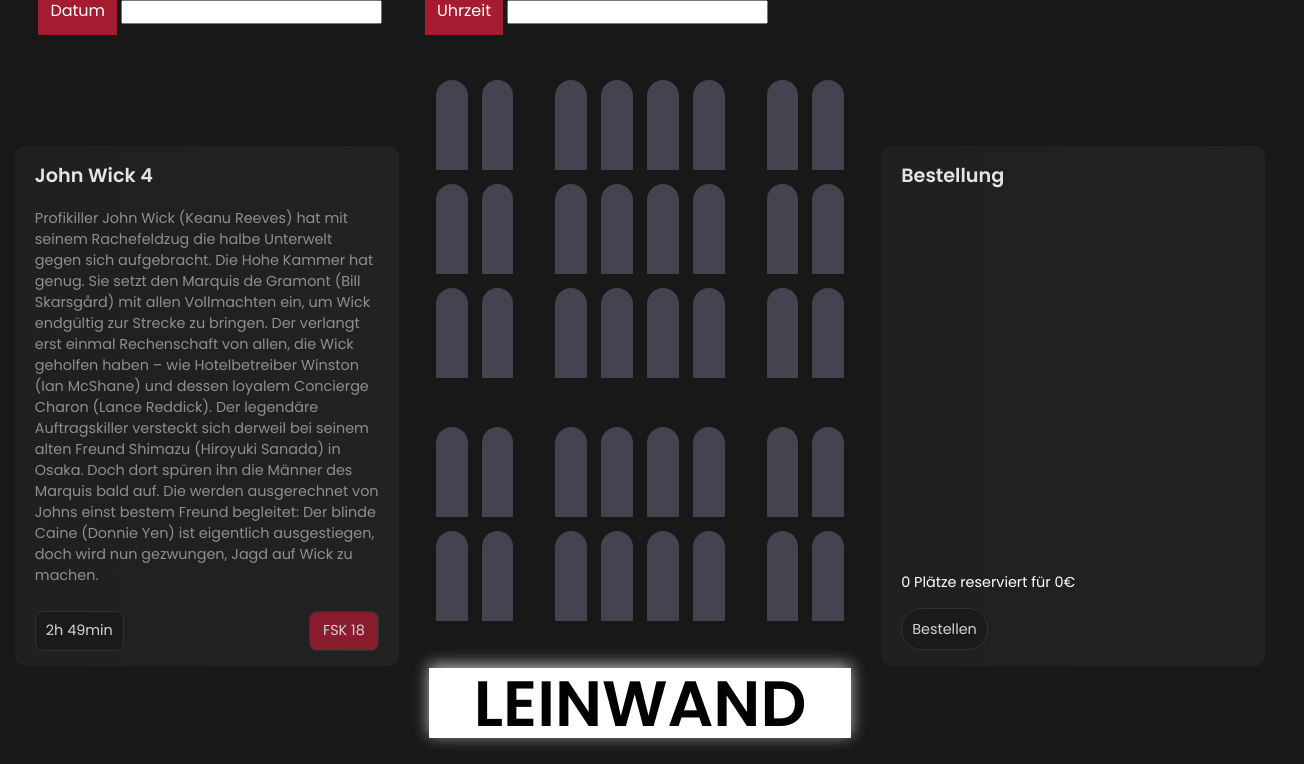
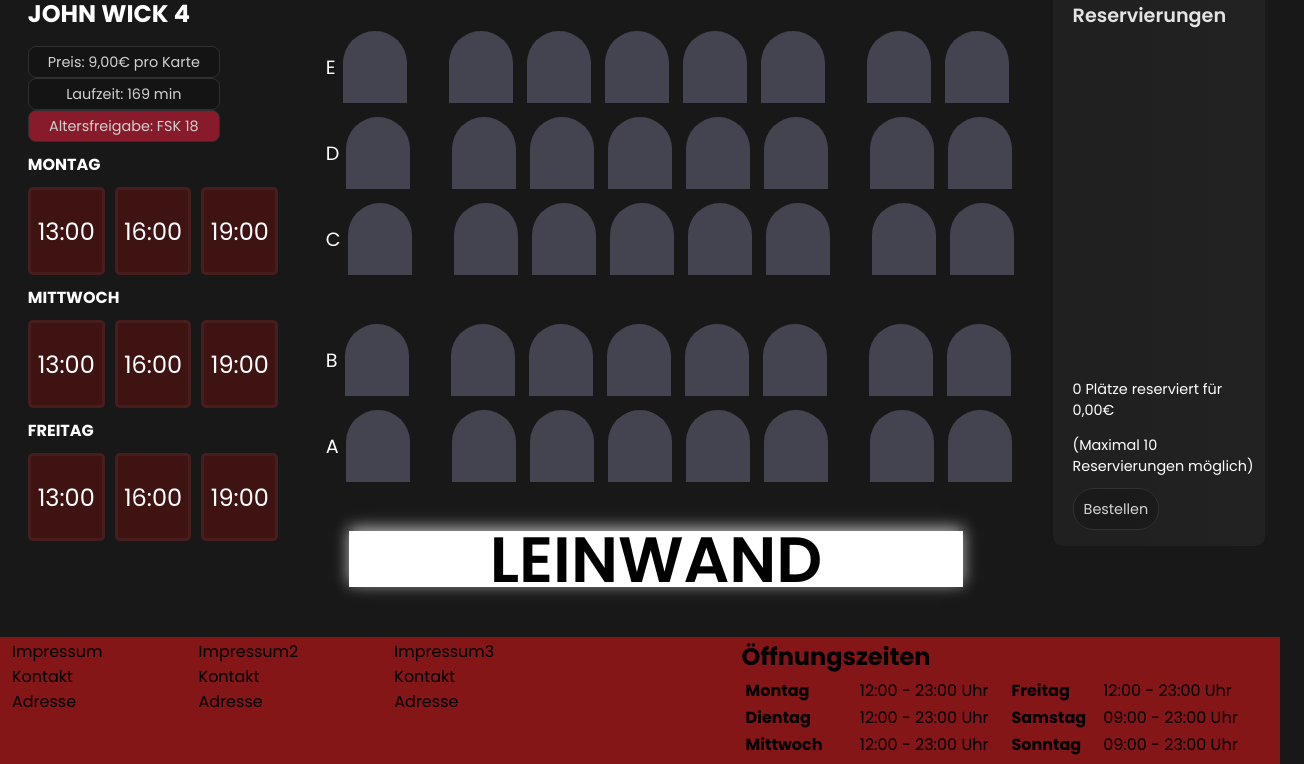
Before and after one commit to Ant0nRe/WA2_Praktikum, a plain HTML site: page Kino - Ticketverkauf/Reservieren/Reservieren.html in a window 1280 px wide. Shown: the part 194-958 px from the top of the page, 1304 px wide, since content can reach past the window. Drawn offline with Linux system fonts and the light colour scheme.

Commit message:
Add files via upload

```diff
--- a/Kino - Ticketverkauf/Reservieren/Reservieren.css
+++ b/Kino - Ticketverkauf/Reservieren/Reservieren.css
@@ -14,7 +14,7 @@
 }
 
 .header {
-    width: 100%;
+    width: 100vw;
     height: 15vh;
     background-color:#841617;
     display: flex;
@@ -36,77 +36,199 @@
     height: 10vh;
 }
 
-.titel h1 {
-    color: #e4e4e4;
-    font-size: 2.5rem;
-    font-weight: 600;
-    padding-left: 3vw
+.container3 .box {
+    display: table;
+    margin-top: 32px;
+    margin-bottom: 50px;
 }
 
-.dropdown {
-    position: relative;
-    display: inline-block;
-    padding-left: 3vw;
-    padding-bottom: 1vh;
+.container3 .box .box-row {
+    display: table-row;
+}
+
+.container3 .box .box-cell {
+    display: table-cell;
+    padding:  0 15px;
+}
+
+.container3 .box .box-cell.box1 {
+    background: #181818;
+    color: white;
+    width: 25vw;
+}
+.container3 .box .box-cell.box2 {
+    background:#181818;
+    color: white;
+    font-size: 1.2rem;
+    width: 55vw;
+}
+
+.container3 .box .box-cell.box3 {
+    background:#181818;
+    width: 20vw;
+}
+
+.box-cell.box1 h2 {
+    margin: 0 0 15px 1vw;
+}
+
+.fsk , .laufzeit {
+    opacity: 0.8;
+    border: 1px solid #363636;
+    border-radius: 8px;
+    padding: 10px;
+    height: 4vh;
+    max-width: 15vw;
+    display: flex;
+    align-items: center;
+    justify-content: center;
+    margin-left: 1vw;
+}
+
+.fsk {
+    background-color: #A51C30;
+}
+
+.laufzeit {
+    background-color: rgba(0,0,0,0.2);
+}
+
+.laufzeit p , .fsk p {
+    color: #ffffff;
+    font-size: 0.9rem;
+}
+
+.box-cell.box1 h4 {
+    margin: 10px 0;
+    padding-left: 1vw;
+}
+
+.wrapper {
+    display: grid;
+    grid-template-columns: 6vw 6vw 6vw;
+    grid-gap: 10px;
+    grid-template-rows: 11vh;
+    margin: 10px 0;
+    padding-left: 1vw;
+}
+
+.boxtime {
+    display: flex;
+    justify-content: center;
+    align-items: center;
+    background-color: rgba(218, 4, 4, 0.205);
+    color: #fff;
+    border-radius: 5px;
+    padding: 20px;
+    font-size: 150%;
+    border: solid;
+    border-color: rgba(219, 207, 207, 0.05);
+}
+
+.boxtime:hover {
+    cursor: pointer;
+    transform: scale(1.2);
+}
+
+.boxtime-sold {
+    display: flex;
+    justify-content: center;
+    align-items: center;
+    background-color: rgba(218, 4, 4, 0.623);
+    color: #fff;
+    border-radius: 5px;
+    padding: 20px;
+    font-size: 150%;
+    border: solid;
+    border-color: rgba(255, 68, 0, 0.61);
   }
 
-.dropbtn {
-    background-color: #A51C30;
-    color: white;
-    padding: 12px;
-    font-size: 16px;
-    border: none;
-  }
-
-.dropdown-content {
-    display: none;
-    position: absolute;
-    background-color: #f1f1f1;
-    min-width: 160px;
-    box-shadow: 0 8px 16px 0 rgba(0,0,0,0.2);
-    z-index: 1;
-  }
-
-.dropdown-content p {
-    color: #181818;
-    padding: 10px 13px;
-    display: block;
-    border-style: solid;
-    border-width: 0.01cm;
-  }
-.dropdown-content p:hover {
-    background-color: #ddd;
+.boxtime-sold:hover {
     cursor: pointer;
+    transform: scale(1.2);
 }
 
-.dropdown:hover .dropdown-content {
-    display: block;
+.containerSeats {
 }
 
-.dropdown:hover .dropbtn {
-    background-color: #841617;
+.row {
+    display: flex;
 }
 
-.middle {
+.row:nth-of-type(3) {
+    margin-bottom: 35px;
+}
+
+.row td {
+    display: flex;
+    justify-content: center;
+    align-items: center;
+    padding-left: 0;
+}
+
+.number {
+    background-color: #181818;
+    height: 6vh;
+    width: 5vw;
+    margin: 7px;
     display: flex;
     align-items: center;
     justify-content: center;
 }
 
-.movieinfo {
-    max-height: 65vh;
-    width: 33vw;
+.number:nth-of-type(2), .seat:nth-of-type(2),
+.seat-sold:nth-of-type(2) {
+    margin-right: 35px;
+}
+
+.number:nth-last-of-type(2), .seat:nth-last-of-type(2), .seat-sold:nth-last-of-type(2) {
+    margin-left: 35px;
+}
+
+.seat, .seat-sold {
+    background-color: #444451;
+    height: 9vh;
+    width: 5vw;
+    margin: 7px;
+    border-top-left-radius: 40px;
+    border-top-right-radius: 40px;
+}
+
+.seat {
+    background-color: #444451;
+}
+
+.seat-sold {
+    background-color: #fff;
+}
+
+.seat:hover, .seat-sold:hover {
+    cursor: pointer;
+    transform: scale(1.2);
+}
+
+.screen {
     display: flex;
+    justify-content: center;
     align-items: center;
-    justify-content: left;
-    padding-left: 3vw;
+    background-color: #fff;
+    height: 7vh;
+    width: 48vw;
+    margin-top: 40px;
+    box-shadow: 0 -3px 15px rgba(255,255,255,0.7);
+    margin-left: 25px;
+}
+
+.screen p {
+    color: black;
+    font-size: 4rem;
+    font-weight: 600;
 }
 
 .description {
     padding: 15px 20px;
     background: linear-gradient(90deg, #202020 20%, #222222);
-    width: 400px;
-    min-height: 65vh;
+    height: 70vh;
     border-radius: 10px;
     position: relative;
 }
@@ -120,149 +242,12 @@
 .description p {
     color: #8f8f8f;
     font-size: 0.9rem;
-    margin: 18px 0;
+    margin: 14px 0;
 }
-
-.laufzeit {
-    position: absolute;
-    left: 20px;
-    bottom: 15px;
-    background-color: rgba(0,0,0,0.2);
-    opacity: 0.8;
-    border: 1px solid #363636;
-    border-radius: 8px;
-    padding: 10px;
-    height: 40px;
-    min-width: 70px;
-    display: flex;
-    align-items: center;
-    justify-content: center;
-
-}
-
-.laufzeit p {
-    color: #ffffff;
-    font-size: 0.9rem;
-}
-
-.fsk {
-    position: absolute;
-    right: 20px;
-    bottom: 15px;
-    opacity: 0.8;
-    border: 1px solid #363636;
-    border-radius: 8px;
-    padding: 10px;
-    height: 40px;
-    min-width: 70px;
-    display: flex;
-    align-items: center;
-    justify-content: center;
-    background-color: #A51C30;
-}
-
-.fsk p {
-    color: #ffffff;
-    font-size: 0.9rem;
-}
-
-.containerSeats {
-    margin: 30px;
-    width: 33vw;
-}
-
-.container2 {
-    min-height: 85vh;
-    width: 100%;
-}
-
-.row {
-    display: flex;
-}
-
-.row:nth-of-type(3) {
-    margin-bottom: 35px;
-}
-
-.seat {
-    background-color: #444451;
-    height: 90px;
-    width: 110px;
-    margin: 7px;
-    border-top-left-radius: 40px;
-    border-top-right-radius: 40px;
-}
-
-.seat-selected {
-    background-color: #063c07;
-}
-
-.seat-sold {
-    background-color: #fff;
-    height: 90px;
-    width: 110px;
-    margin: 7px;
-    border-top-left-radius: 40px;
-    border-top-right-radius: 40px;
-}
-
-.seat:nth-of-type(2) {
-    margin-right: 35px;
-}
-
-.seat-sold:nth-of-type(2) {
-    margin-right: 35px;
-}
-
-.seat:nth-last-of-type(2) {
-    margin-left: 35px;
-}
-
-.seat-sold:nth-last-of-type(2) {
-    margin-left: 35px;
-}
-
-.seat:hover {
-    cursor: pointer;
-    transform: scale(1.2);
-}
-
-.seat-sold:hover {
-    cursor: pointer;
-    transform: scale(1.2);
-}
-
-.screen {
-    display: flex;
-    justify-content: center;
-    align-items: center;
-    background-color: #fff;
-    height: 70px;
-    width: 100%;
-    margin-top: 40px;
-    box-shadow: 0 -3px 15px rgba(255,255,255,0.7)
-}
-
-.screen p {
-    color: black;
-    font-size: 4rem;
-    font-weight: 600;
-}
-
-.resinfo {
-    max-height: 65vh;
-    width: 33vw;
-    display: flex;
-    align-items: center;
-    justify-content: right;
-    padding-right: 3vw;
-}
-
 .description li {
     color: #8f8f8f;
-    font-size: 0.8rem;
-    padding-right: 7px;
-    display: inline-block;
+    display: block;
+    margin: 10px 0;
 }
 
 .gesamt {
@@ -283,7 +268,7 @@
 
 .reservation-button a {
     padding: 10px;
-    height: 40px;
+    height: 4vh;
     border-radius: 20px;
     color: #ffffff;
     font-size: 0.9rem;
@@ -304,7 +289,7 @@
 }
 
 footer {
-    width: 100%;
+    width: 100vw;
     min-height: 15vh;
     background-color:#841617;
     overflow: hidden;
--- a/Kino - Ticketverkauf/Reservieren/Reservieren.html
+++ b/Kino - Ticketverkauf/Reservieren/Reservieren.html
@@ -24,114 +24,135 @@
         </section>
 
         <section>
-            <div class="container2">
-                <div class="titel">
-                    <h1> RESERVIEREN</h1>
+            <div class="container3">
+                <div class="box">
+                    <div class="box-row">
+                        <div class="box-cell box1">
+                            <h2>JOHN WICK 4</h2>
+                            <div class="laufzeit">
+                                <p>Preis: 9,00€ pro Karte</p>
                             </div>
-                <div class="dropdown">
-                    <button class="dropbtn">Datum</button>
-                    <div class="dropdown-content">
-                    <p id="datedropd1" onclick="datedropd(this.id)">10. April</p>
-                    <p id="datedropd2" onclick="datedropd(this.id)">12. April</p>
-                    </div>
-                </div>
-                <input type="text" class="droptext" id="date" readonly>
-
-                <div class="dropdown">
-                    <button class="dropbtn">Uhrzeit</button>
-                    <div class="dropdown-content">
-                    <p id="timedropd1" onclick="timedropd(this.id)">18.00 Uhr</p>
-                    <p id="timedropd2" onclick="timedropd(this.id)">20.00 Uhr</p>
-                    </div>
-                </div>
-                <input type="text" class="droptext" id="time" readonly>
-
-                <div class="middle">
-                    <div class="movieinfo">
-                        <div class="description">
-                            <h2>John Wick 4</h2>
-                                <p>Profikiller John Wick (Keanu Reeves) hat mit seinem Rachefeldzug die halbe Unterwelt gegen sich aufgebracht. Die Hohe Kammer hat genug. Sie setzt den Marquis de Gramont (Bill Skarsgård) mit allen Vollmachten ein, um Wick endgültig zur Strecke zu bringen. Der verlangt erst einmal Rechenschaft von allen, die Wick geholfen haben – wie Hotelbetreiber Winston (Ian McShane) und dessen loyalem Concierge Charon (Lance Reddick). Der legendäre Auftragskiller versteckt sich derweil bei seinem alten Freund Shimazu (Hiroyuki Sanada) in Osaka. Doch dort spüren ihn die Männer des Marquis bald auf. Die werden ausgerechnet von Johns einst bestem Freund begleitet: Der blinde Caine (Donnie Yen) ist eigentlich ausgestiegen, doch wird nun gezwungen, Jagd auf Wick zu machen.</p>
-                            <div>
                             <div class="laufzeit">
-                                    <p>2h 49min</p>
+                                <p>Laufzeit: 169 min</p>
                             </div>
                             <div class="fsk">
-                                    <p>FSK 18</p>
+                                <p>Altersfreigabe: FSK 18</p>
                             </div>
+
+                            <h4>MONTAG</h4>
+                            <div class="clickwrapper">
+                            <div class="wrapper">
+                                <div class="boxtime a" id="M13" onclick="change('M13')">13:00</div>
+                                <div class="boxtime b" id="M16" onclick="change('M16')">16:00</div>
+                                <div class="boxtime c" id="M19" onclick="change('M19')">19:00</div>
+                            </div>
+
+                            <h4>MITTWOCH</h4>
+                            <div class="wrapper">
+                                <div class="boxtime a" id="Mi13" onclick="change('Mi13')">13:00</div>
+                                <div class="boxtime b" id="Mi16" onclick="change('Mi16')">16:00</div>
+                                <div class="boxtime c" id="Mi19" onclick="change('Mi19')">19:00</div>
+                            </div>
+
+                            <h4>FREITAG</h4>
+                            <div class="wrapper">
+                                <div class="boxtime a" id="F13" onclick="change('F13')">13:00</div>
+                                <div class="boxtime b" id="F16" onclick="change('F16')">16:00</div>
+                                <div class="boxtime c" id="F19" onclick="change('F19')">19:00</div>
                             </div>
                             </div>
                         </div>
 
-                    <div class="containerSeats">
-                        <div class="row">
-                            <div class="seat" id="1"></div>
-                            <div class="seat" id="2"></div>
-                            <div class="seat" id="3"></div>
-                            <div class="seat" id="4"></div>
-                            <div class="seat" id="5"></div>
-                            <div class="seat" id="6"></div>
-                            <div class="seat" id="8"></div>
-                            <div class="seat" id="7"></div>
-                        </div>
-
-                        <div class="row">
-                            <div class="seat" id="9" ></div>
-                            <div class="seat" id="10"></div>
-                            <div class="seat" id="11"></div>
-                            <div class="seat" id="12"></div>
-                            <div class="seat" id="13"></div>
-                            <div class="seat" id="14"></div>
-                            <div class="seat" id="15"></div>
-                            <div class="seat" id="16"></div>
-                        </div>
-
-                        <div class="row">
-                            <div class="seat" id="17"></div>
-                            <div class="seat" id="18"></div>
-                            <div class="seat" id="19"></div>
-                            <div class="seat" id="20"></div>
-                            <div class="seat" id="21"></div>
-                            <div class="seat" id="22"></div>
-                            <div class="seat" id="23"></div>
-                            <div class="seat" id="24"></div>
-                        </div>
-
-                        <div class="row">
-                            <div class="seat" id="25" ></div>
-                            <div class="seat" id="26"></div>
-                            <div class="seat" id="27"></div>
-                            <div class="seat" id="28"></div>
-                            <div class="seat" id="29"></div>
-                            <div class="seat" id="30"></div>
-                            <div class="seat" id="31"></div>
-                            <div class="seat" id="32"></div>
-                        </div>
-
-                        <div class="row">
-                            <div class="seat" id="33"></div>
-                            <div class="seat" id="34"></div>
-                            <div class="seat" id="35"></div>
-                            <div class="seat" id="36"></div>
-                            <div class="seat" id="37"></div>
-                            <div class="seat" id="38"></div>
-                            <div class="seat" id="39"></div>
-                            <div class="seat" id="40"></div>
-                        </div>
+                        <div class="box-cell box2">
+                            <table class="containerSeats">
+                                <thead >
+                                    <tr class="row">
+                                        <td></td>
+                                        <td class="number">1</td>
+                                        <td class="number">2</td>
+                                        <td class="number">3</td>
+                                        <td class="number">4</td>
+                                        <td class="number">5</td>
+                                        <td class="number">6</td>
+                                        <td class="number">7</td>
+                                        <td class="number">8</td>
+                                    </tr>
+                                </thead>
+                                <tbody>
+                                    <tr class="row">
+                                        <td>E</td>
+                                        <td class="seat" id="E1"></td>
+                                        <td class="seat" id="E2"></td>
+                                        <td class="seat" id="E3"></td>
+                                        <td class="seat" id="E4"></td>
+                                        <td class="seat" id="E5"></td>
+                                        <td class="seat" id="E6"></td>
+                                        <td class="seat" id="E7"></td>
+                                        <td class="seat" id="E8"></td>
+                                    </tr>
+                                    <tr class="row">
+                                        <td>D</td>
+                                        <td class="seat" id="D1"></td>
+                                        <td class="seat" id="D2"></td>
+                                        <td class="seat" id="D3"></td>
+                                        <td class="seat" id="D4"></td>
+                                        <td class="seat" id="D5"></td>
+                                        <td class="seat" id="D6"></td>
+                                        <td class="seat" id="D7"></td>
+                                        <td class="seat" id="D8"></td>
+                                    </tr>
+                                    <tr class="row">
+                                        <td>C</td>
+                                        <td class="seat" id="C1"></td>
+                                        <td class="seat" id="C2"></td>
+                                        <td class="seat" id="C3"></td>
+                                        <td class="seat" id="C4"></td>
+                                        <td class="seat" id="C5"></td>
+                                        <td class="seat" id="C6"></td>
+                                        <td class="seat" id="C7"></td>
+                                        <td class="seat" id="C8"></td>
+                                    </tr>
+                                    <tr class="row">
+                                        <td>B</td>
+                                        <td class="seat" id="B1"></td>
+                                        <td class="seat" id="B2"></td>
+                                        <td class="seat" id="B3"></td>
+                                        <td class="seat" id="B4"></td>
+                                        <td class="seat" id="B5"></td>
+                                        <td class="seat" id="B6"></td>
+                                        <td class="seat" id="B7"></td>
+                                        <td class="seat" id="B8"></td>
+                                    </tr>
+                                    <tr class="row">
+                                        <td>A</td>
+                                        <td class="seat" id="A1"></td>
+                                        <td class="seat" id="A2"></td>
+                                        <td class="seat" id="A3"></td>
+                                        <td class="seat" id="A4"></td>
+                                        <td class="seat" id="A5"></td>
+                                        <td class="seat" id="A6"></td>
+                                        <td class="seat" id="A7"></td>
+                                        <td class="seat" id="A8"></td>
+                                    </tr>
+                                </tbody>
+                            </table>
 
                             <div class="screen">
                                 <p>LEINWAND</p>
                             </div>
                         </div>
 
-                <div class="resinfo">
+                        <div class="box-cell box3">
                             <div class="description">
-                        <h2>Bestellung</h2>
+                                <h2>Reservierungen</h2>
                                 <ul id="place"></ul>
                                 <div class="gesamt">
-                            <p><span id="count">0</span> Plätze reserviert für <span id="total">0</span>€</p>
+                                    <p><span id="count">0</span> Plätze reserviert für <span id="total">0</span>,00€</p>
+                                    <p>(Maximal 10 Reservierungen möglich)</p>
                                 </div>
                                 <div class="reservation-button">
                                     <a href="../Zahlung/Zahlungsseite.html" class="reservation">Bestellen</a>
+                                </div>
                             </div>
                         </div>
                     </div>
--- a/Kino - Ticketverkauf/Reservieren/Reservieren.js
+++ b/Kino - Ticketverkauf/Reservieren/Reservieren.js
@@ -1,25 +1,13 @@
-// Datum ins Feld schreiben
-function datedropd(id) {
-    const text = document.getElementById(id).innerHTML;
-    const inputF = document.getElementById('date');
-    inputF.value = text;
-}
-
-// Uhrzeit ins Feld schreiben
-function timedropd(id) {
-    const text = document.getElementById(id).innerHTML;
-    const inputF = document.getElementById('time');
-    inputF.value = text;
-}
-
 const place = document.getElementById("place");
 const containerSeats = document.querySelector('.containerSeats');
 let count = document.getElementById('count').innerHTML;
 let total = document.getElementById('total').innerHTML;
 let price = 9;
+var previousEl;
 
 containerSeats.addEventListener("click", (event) => {
-    if (event.target.classList.contains('seat')) {
+    if (event.target.classList.contains('seat') && count <= 9) {
+        event.stopImmediatePropagation();
         // Falls Sitz angeklickt -> weiß
         event.target.classList.replace('seat', 'seat-sold');
         // Sitznummer ins Feld schreiben
@@ -53,3 +41,13 @@
         totalspan.innerHTML = total;
     }
 });
+
+function change(x) {
+    // Schaut, ob ein vorheriges previousEl existiert, falls ja wird es der Klasse boxtime zugewiesen
+    if (previousEl) {
+        previousEl.className = "boxtime";
+    }
+    // Nimmt sich ID des div und weist ihm die Klasse boctime-sold zu
+    previousEl = document.getElementById(x);
+    previousEl.className = "boxtime-sold";
+}
```
Lines whose indentation alone changed are shown as unchanged.
